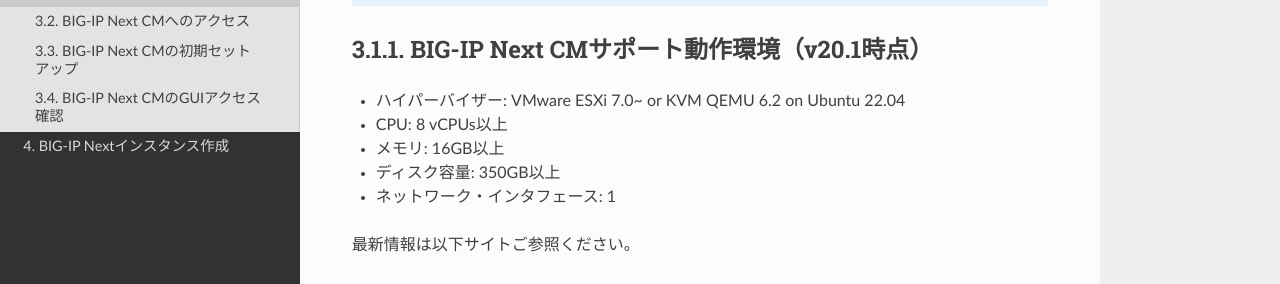
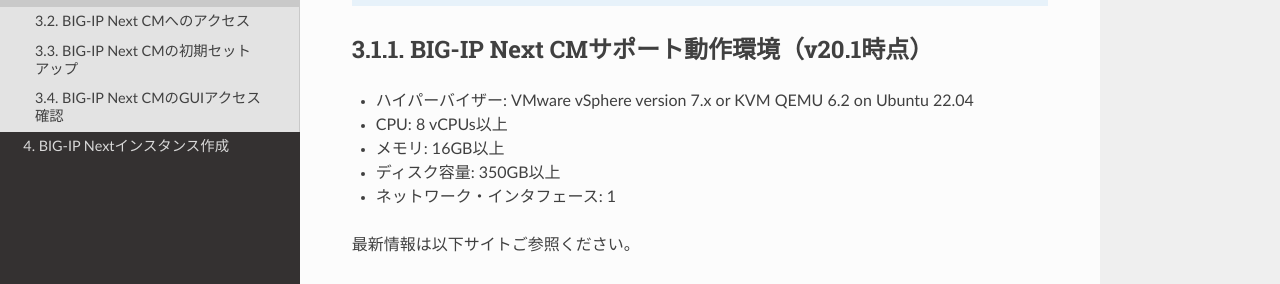
Before and after one commit to BeF5/f5j-easy-setup-next-ltm, a Sphinx documentation site: the page built from docs/content03/module01/module01.rst, in a window 1280 px wide and 1395 px high. Shown: the part 287-571 px from the top of the window. Built offline with Sphinx 7.4.7 and the Read the Docs theme 2.0.0, drawn with Linux system fonts in a browser that asks for light colours.

Commit message:
Update module01.rst

```diff
--- a/docs/content03/module01/module01.rst
+++ b/docs/content03/module01/module01.rst
@@ -7,7 +7,7 @@ BIG-IP Next CMイメージの準備
 BIG-IP Next CMサポート動作環境（v20.1時点）
 --------------------------------------
 
-- ハイパーバイザー: VMware ESXi 7.0~ or KVM QEMU 6.2 on Ubuntu 22.04
+- ハイパーバイザー: VMware vSphere version 7.x or KVM QEMU 6.2 on Ubuntu 22.04
 - CPU: 8 vCPUs以上
 - メモリ: 16GB以上
 - ディスク容量: 350GB以上
```
